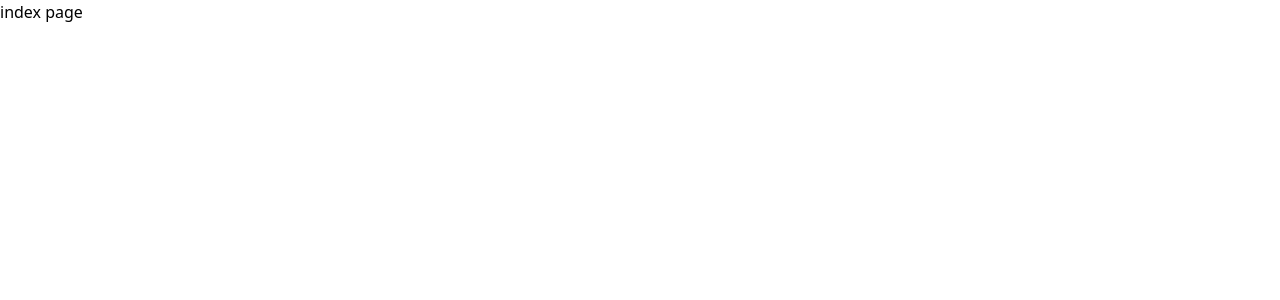
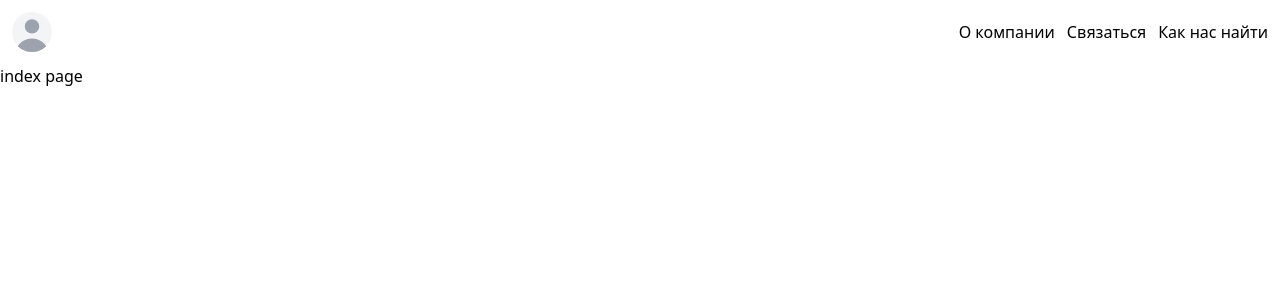
Before and after one commit to kosukhin/react-sandbox, a React (Vite) app: page / in a window 1280 px wide. Shown: the top 300 px of the page. Built offline with nearby package versions, Linux system fonts and the light colour scheme.

Commit message:
tailwind

```diff
--- a/src/App.tsx
+++ b/src/App.tsx
@@ -1,6 +1,9 @@
+import Header from "./components/Header";
+
 function App() {
   return (
-    <div className="App">
+    <div className="container lg m-auto">
+        <Header />
         index page
     </div>
   )
--- /dev/null
+++ b/src/components/Header.tsx
@@ -0,0 +1,22 @@
+import Avatar from "./ui/Avatar";
+
+function Header() {
+    return (
+        <header>
+            <nav className="flex items-center gap-3 p-3">
+                <Avatar />
+                <div className="ml-auto">
+                    <a href="#">О компании</a>
+                </div>
+                <div>
+                    <a href="#">Связаться</a>
+                </div>
+                <div>
+                    <a href="#">Как нас найти</a>
+                </div>
+            </nav>
+        </header>
+    )
+}
+
+export default Header
--- /dev/null
+++ b/src/components/ui/Avatar.tsx
@@ -0,0 +1,12 @@
+function Avatar() {
+    return (
+        <div className="relative w-10 h-10 overflow-hidden bg-gray-100 rounded-full dark:bg-gray-600">
+            <svg className="absolute w-12 h-12 text-gray-400 -left-1" fill="currentColor" viewBox="0 0 20 20"
+                 xmlns="http://www.w3.org/2000/svg">
+                <path  d="M10 9a3 3 0 100-6 3 3 0 000 6zm-7 9a7 7 0 1114 0H3z"></path>
+            </svg>
+        </div>
+    )
+}
+
+export default Avatar
```
